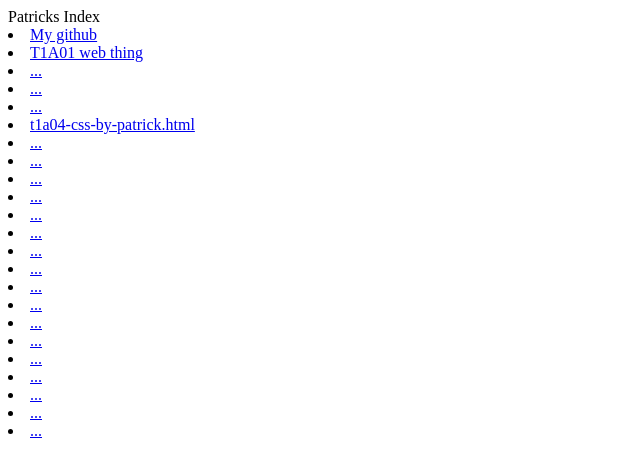
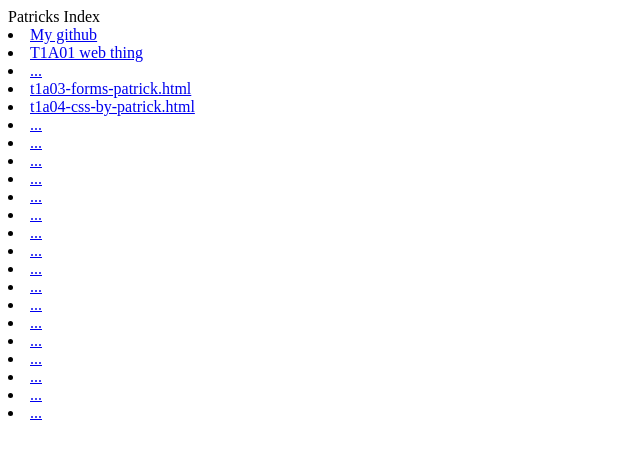
Before and after one commit to Romanian-Man/gamedev2022patrick, a plain HTML site: page public/index.html in a window 1280 px wide. Shown: the whole page, without its empty margins (0-640 px from the left). Drawn offline with Linux system fonts and the light colour scheme.

Commit message:
Update index.html

```diff
--- a/public/index.html
+++ b/public/index.html
@@ -1,12 +1,11 @@
 Patricks Index
 
 <li><a href="https://github.com/Romanian-Man/gamedev2022patrick">My github</a>
-<li><a href="t1a01-basic-web-patrick.html">T1A01 web thing</a>
 
 
+<li><a href="t1a01-basic-web-patrick.html">T1A01 web thing</a>
 <li><a href="..">...</a>
-<li><a href="..">...</a>
-<li><a href="..">...</a>
+<li><a href="t1a03-forms-patrick.html">t1a03-forms-patrick.html</a>
 <li><a href="t1a04-css-by-patrick.html">t1a04-css-by-patrick.html</a>
 <li><a href="..">...</a>
 <li><a href="..">...</a>
```
